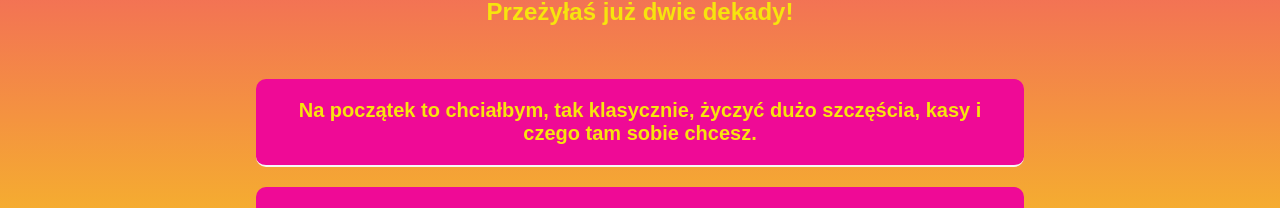
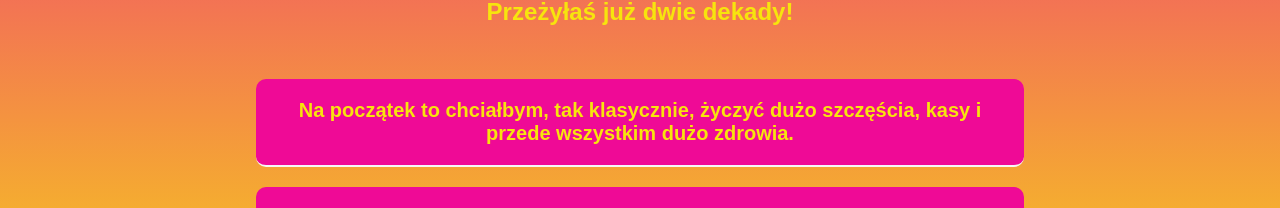
Before and after one commit to KondyWishes/Zuzia-20, a React (Vite) app: page / in a window 1280 px wide. Shown: the part 386-594 px from the top of the page. Built offline with nearby package versions, Linux system fonts and the light colour scheme.

Commit message:
changed text in few elements

```diff
--- a/src/pages/Summary/Summary.jsx
+++ b/src/pages/Summary/Summary.jsx
@@ -6,8 +6,8 @@ const Summary = () => {
   return (
     <section className="summary">
       <Description>
-        Nie miałem zbyt wiele zdjęć czy filmów, żeby wrzucić tutaj, więc z tego
-        co miałem, to stwierdziłem, że zmontuje się jeszcze jakiś krótki filmik.
+        Żeby ta stronka nie była zbyt pusta to zmontowałem jeszcze krótki
+        filmik, tak o na zakończenie. Jeszcze raz - Wszystkiego Najlepszego! 🥳
       </Description>
 
       <div className="summary__img">
--- a/src/pages/Wishes/Wishes.jsx
+++ b/src/pages/Wishes/Wishes.jsx
@@ -10,7 +10,7 @@ const Wishes = () => {
       <div className="wishes__description">
         <Description>
           Na początek to chciałbym, tak klasycznie, życzyć dużo szczęścia, kasy
-          i czego tam sobie chcesz.
+          i przede wszystkim dużo zdrowia.
         </Description>
         <Description>
           Znamy się już kawał czasu i stwierdziłem, że z tej okazji, na tak
```
